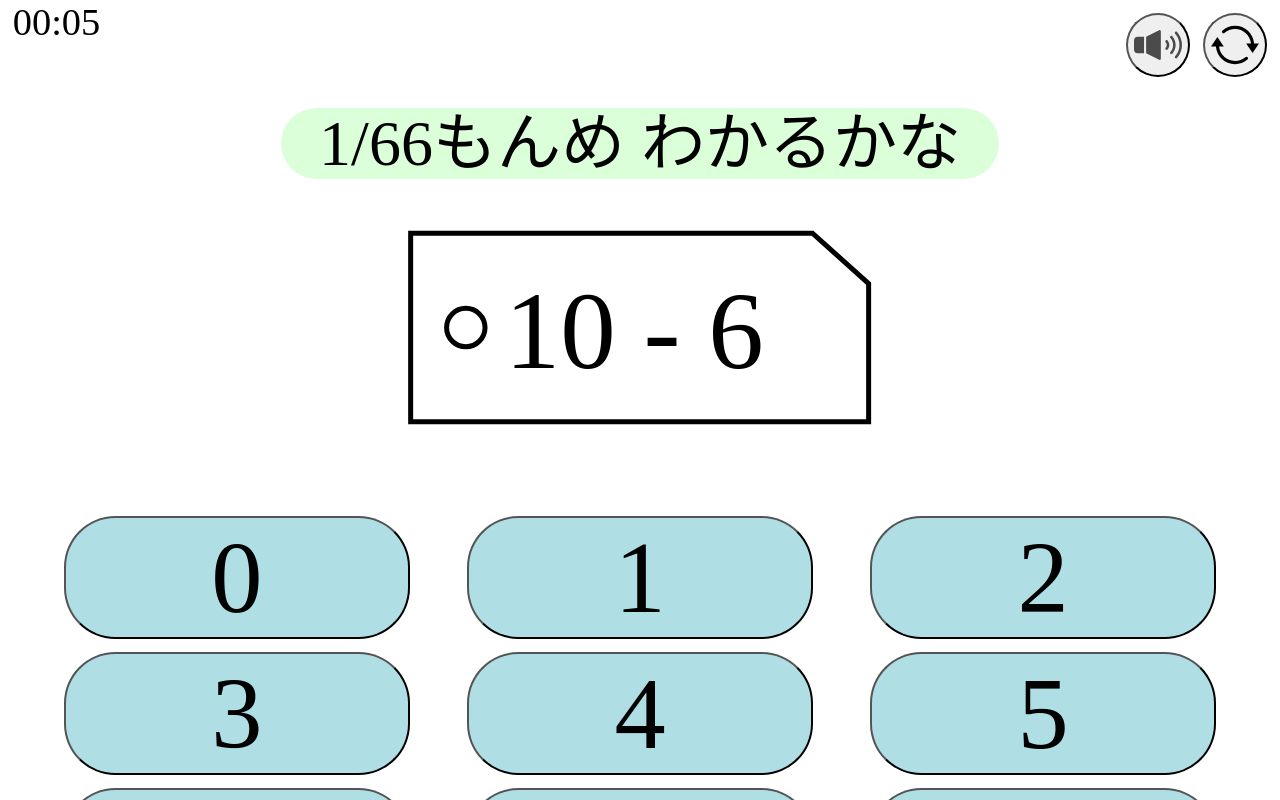
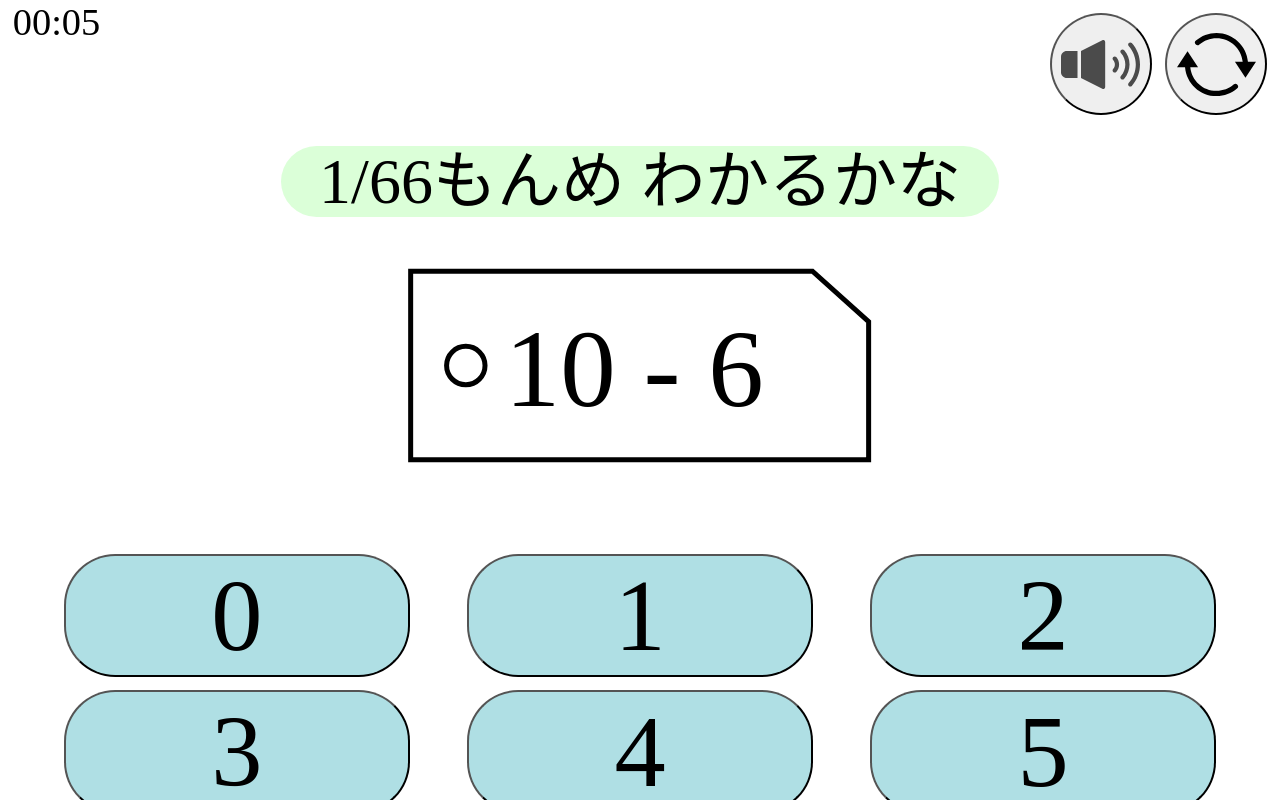
Before and after one commit to mechamogera/keisan-card, a React (Create React App) app: page / in a window 1280 px wide. Shown: the top 800 px of the page. Built offline with nearby package versions, Linux system fonts and the light colour scheme; a web font is replaced by a local one.

Commit message:
refactor: 設定ボタンを大きく

```diff
--- a/src/containers/Keisan/keisan.css
+++ b/src/containers/Keisan/keisan.css
@@ -62,12 +62,12 @@
 }
 
 .Settings button {
-    width: 5vw;
-    height: 5vw;
+    width: 8vw;
+    height: 8vw;
 
     background-repeat: no-repeat;
     background-position: center center;
-    border-radius: 3vw;
+    border-radius: 4vw;
 
     transition: transform .2s;
     &:active{
```
